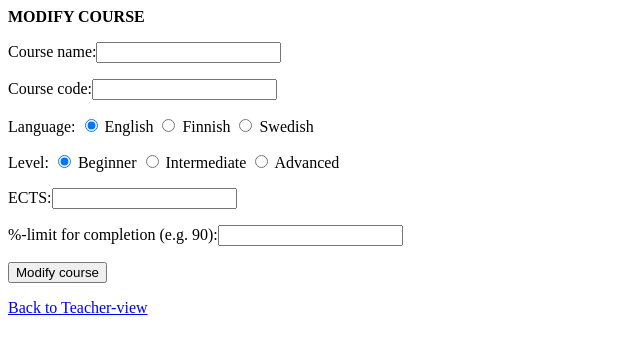
After one commit to henkkah/teaching-app, a Flask app: template templates/changecourse-a.html in a window 1280 px wide. The commit adds this page. Shown: the top 354 px of the page, without its empty margins (0-640 px from the left). Run offline with Flask 2, Linux system fonts and the light colour scheme; the template is opened without the code that fills it, so the values that code supplies are empty.

Commit message:
course parameters can be modified by teacher

```diff
--- a/app.py
+++ b/app.py
@@ -80,19 +80,19 @@ def createuser():
 @app.route("/teacher")
 def teacher():
     teacher_id = db.session.execute("SELECT id FROM users WHERE username=:username", {"username":session["username"]}).fetchone()[0]
-    sql1 = "SELECT code, name, lang, lev, ects, lim FROM courses WHERE teacher_id=:teacher_id AND visible=:visible AND deleted=:deleted"
+    sql1 = "SELECT id, code, name, lang, lev, ects, lim FROM courses WHERE teacher_id=:teacher_id AND visible=:visible AND deleted=:deleted"
     result1 = db.session.execute(sql1, {"teacher_id":teacher_id, "visible":"1", "deleted":"0"})
-    sql2 = "SELECT code, name, lang, lev, ects, lim FROM courses WHERE teacher_id=:teacher_id AND visible=:visible AND deleted=:deleted"
+    sql2 = "SELECT id, code, name, lang, lev, ects, lim FROM courses WHERE teacher_id=:teacher_id AND visible=:visible AND deleted=:deleted"
     result2 = db.session.execute(sql1, {"teacher_id":teacher_id, "visible":"0", "deleted":"0"})
 
     visiblecourses_str = []
     for result in result1:
-        string = result[0] + " " + result[1] + " (" + language_mapping[result[2]] + ", " + level_mapping[result[3]] + ", " + str(result[4]) + " ECTS, " + str(result[5]) + " % to completion)"
-        visiblecourses_str.append(string)
+        string = result[1] + " " + result[2] + " (" + language_mapping[result[3]] + ", " + level_mapping[result[4]] + ", " + str(result[5]) + " ECTS, " + str(result[6]) + " % to completion)"
+        visiblecourses_str.append((string, result[0]))
     hiddencourses_str = []
     for result in result2:
-        string = result[0] + " " + result[1] + " (" + language_mapping[result[2]] + ", " + level_mapping[result[3]] + ", " + str(result[4]) + " ECTS, " + str(result[5]) + " % to completion)"
-        hiddencourses_str.append(string)
+        string = result[1] + " " + result[2] + " (" + language_mapping[result[3]] + ", " + level_mapping[result[4]] + ", " + str(result[5]) + " ECTS, " + str(result[6]) + " % to completion)"
+        hiddencourses_str.append((string, result[0]))
     visiblecourses_str.sort()
     hiddencourses_str.sort()
 
@@ -158,3 +158,75 @@ def createcourse():
     db.session.commit()
 
     return redirect("/teacher")
+
+
+@app.route("/changecourse/<int:id>")
+def changecourse(id):
+    teacher_id = db.session.execute("SELECT id FROM users WHERE username=:username", {"username":session["username"]}).fetchone()[0]
+    sql = "SELECT code, name, lang, lev, ects, lim FROM courses WHERE teacher_id=:teacher_id AND id=:id"
+    result = db.session.execute(sql, {"teacher_id":teacher_id, "id":id}).fetchone()
+
+
+    if result[2] == "SWE":
+        if result[3] == "ADV":
+            return render_template("changecourse-i.html", id=id, coursename=result[1], coursecode=result[0], ects=result[4], limit=result[5])
+        elif result[3] == "INT":
+            return render_template("changecourse-h.html", id=id, coursename=result[1], coursecode=result[0], ects=result[4], limit=result[5])
+        else:
+            return render_template("changecourse-g.html", id=id, coursename=result[1], coursecode=result[0], ects=result[4], limit=result[5])
+    elif result[2] == "FIN":
+        if result[3] == "ADV":
+            return render_template("changecourse-f.html", id=id, coursename=result[1], coursecode=result[0], ects=result[4], limit=result[5])
+        elif result[3] == "INT":
+            return render_template("changecourse-e.html", id=id, coursename=result[1], coursecode=result[0], ects=result[4], limit=result[5])
+        else:
+            return render_template("changecourse-d.html", id=id, coursename=result[1], coursecode=result[0], ects=result[4], limit=result[5])
+    else:
+        if result[3] == "ADV":
+            return render_template("changecourse-c.html", id=id, coursename=result[1], coursecode=result[0], ects=result[4], limit=result[5])
+        elif result[3] == "INT":
+            return render_template("changecourse-b.html", id=id, coursename=result[1], coursecode=result[0], ects=result[4], limit=result[5])
+        else:
+            return render_template("changecourse-a.html", id=id, coursename=result[1], coursecode=result[0], ects=result[4], limit=result[5])
+
+@app.route("/modifycourse/<int:id>", methods=["POST"])
+def modifycourse(id):
+    coursename = request.form["coursename"]
+    coursecode = request.form["coursecode"]
+    language = request.form["language"]
+    level = request.form["level"]
+    ects = request.form["ects"]
+    limit = request.form["limit"]
+
+    # Check coursename
+    if coursename.strip() == "":
+        return render_template("error-mod-coursename-not-given.html", id=id)
+    # Check coursecode
+    old_code = db.session.execute("SELECT code FROM courses WHERE id=:id", {"id":id}).fetchone()[0]
+    sql = "SELECT code FROM courses WHERE code=:coursecode"
+    result = db.session.execute(sql, {"coursecode":coursecode})
+    code = result.fetchone()
+    if (code != None and code[0] != old_code) or coursecode.strip() == "": # coursecode in use or empty
+        return render_template("error-mod-coursecode-in-use.html", id=id)
+    # Check ects
+    try:
+        ects = int(ects)
+        if ects < 0:
+            return render_template("error-mod-ects-invalid.html", id=id)
+    except:
+        return render_template("error-mod-ects-invalid.html", id=id)
+    # Check limit
+    try:
+        limit = int(limit)
+        if limit < 0 or limit > 100:
+            return render_template("error-mod-limit-invalid.html", id=id)
+    except:
+        return render_template("error-mod-limit-invalid.html", id=id)
+
+    # Modify course in db
+    teacher_id = db.session.execute("SELECT id FROM users WHERE username=:username", {"username":session["username"]}).fetchone()[0]
+    sql = "UPDATE courses SET code=:coursecode, name=:coursename, lang=:language, lev=:level, ects=:ects, lim=:limit WHERE teacher_id = :teacher_id and id = :id"
+    db.session.execute(sql, {"coursecode":coursecode, "coursename":coursename, "language":language, "level":level, "ects":ects, "limit":limit, "teacher_id":teacher_id, "id":id})
+    db.session.commit()
+
+    return redirect("/teacher")
--- /dev/null
+++ b/templates/changecourse-a.html
@@ -0,0 +1,29 @@
+<form action="/modifycourse/{{ id }}" method="POST">
+
+<p><b>MODIFY COURSE</b></p>
+
+<p>Course name:<input type="text" name="coursename" value="{{ coursename }}"></p>
+<p>Course code:<input type="text" name="coursecode" value="{{ coursecode }}"></p>
+
+<p>
+Language:
+<input type="radio" name="language" value="ENG" checked> English
+<input type="radio" name="language" value="FIN"> Finnish
+<input type="radio" name="language" value="SWE"> Swedish
+</p>
+
+<p>
+Level:
+<input type="radio" name="level" value="BEG" checked> Beginner
+<input type="radio" name="level" value="INT"> Intermediate
+<input type="radio" name="level" value="ADV"> Advanced
+</p>
+
+<p>ECTS:<input type="number" name="ects" value="{{ ects }}"></p>
+<p>%-limit for completion (e.g. 90):<input type="number" name="limit" value="{{ limit }}"></p>
+
+<p><input type="submit" value="Modify course"></p>
+
+<p><a href="/teacher">Back to Teacher-view</a></p>
+
+</form>
--- /dev/null
+++ b/templates/error-mod-coursecode-in-use.html
@@ -0,0 +1,3 @@
+<p>Course code you entered is already in use!</p>
+<p><a href="/changecourse/{{ id }}">To Modify course -page</a></p>
+<p><a href="/teacher">To Teacher-view</a></p>
--- /dev/null
+++ b/templates/error-mod-coursename-not-given.html
@@ -0,0 +1,3 @@
+<p>You did not give name for the course!</p>
+<p><a href="/changecourse/{{ id }}">To Modify course -page</a></p>
+<p><a href="/teacher">To Teacher-view</a></p>
--- /dev/null
+++ b/templates/error-mod-ects-invalid.html
@@ -0,0 +1,3 @@
+<p>Error! Enter amount of ECTS as integer (>=0).</p>
+<p><a href="/changecourse/{{ id }}">To Modify course -page</a></p>
+<p><a href="/teacher">To Teacher-view</a></p>
--- /dev/null
+++ b/templates/error-mod-limit-invalid.html
@@ -0,0 +1,3 @@
+<p>Error! Enter completion limit-% as integer (>=0 and <=100).</p>
+<p><a href="/changecourse/{{ id }}">To Modify course -page</a></p>
+<p><a href="/teacher">To Teacher-view</a></p>
--- a/templates/teacher.html
+++ b/templates/teacher.html
@@ -10,7 +10,7 @@ username: {{ session.username }}<br>
 Visible to Students:
 <ul>
 {% for course in visiblecourses %}
-<li> {{ course }}
+<li> {{ course[0] }} <a href="/changecourse/{{ course[1] }}">Modify course</a>
 {% endfor %}
 </ul>
 </p>
@@ -19,7 +19,7 @@ Visible to Students:
 Hidden from Students:
 <ul>
 {% for course in hiddencourses %}
-<li> {{ course }}
+<li> {{ course[0] }} <a href="/changecourse/{{ course[1] }}">Modify course</a>
 {% endfor %}
 </ul>
 </p>
```
Also changed, not shown: templates/changecourse-b.html (added, +29 -0 lines), templates/changecourse-c.html (added, +29 -0 lines), templates/changecourse-d.html (added, +29 -0 lines), templates/changecourse-e.html (added, +29 -0 lines), templates/changecourse-f.html (added, +29 -0 lines), templates/changecourse-g.html (added, +29 -0 lines), templates/changecourse-h.html (added, +29 -0 lines), templates/changecourse-i.html (added, +29 -0 lines).
